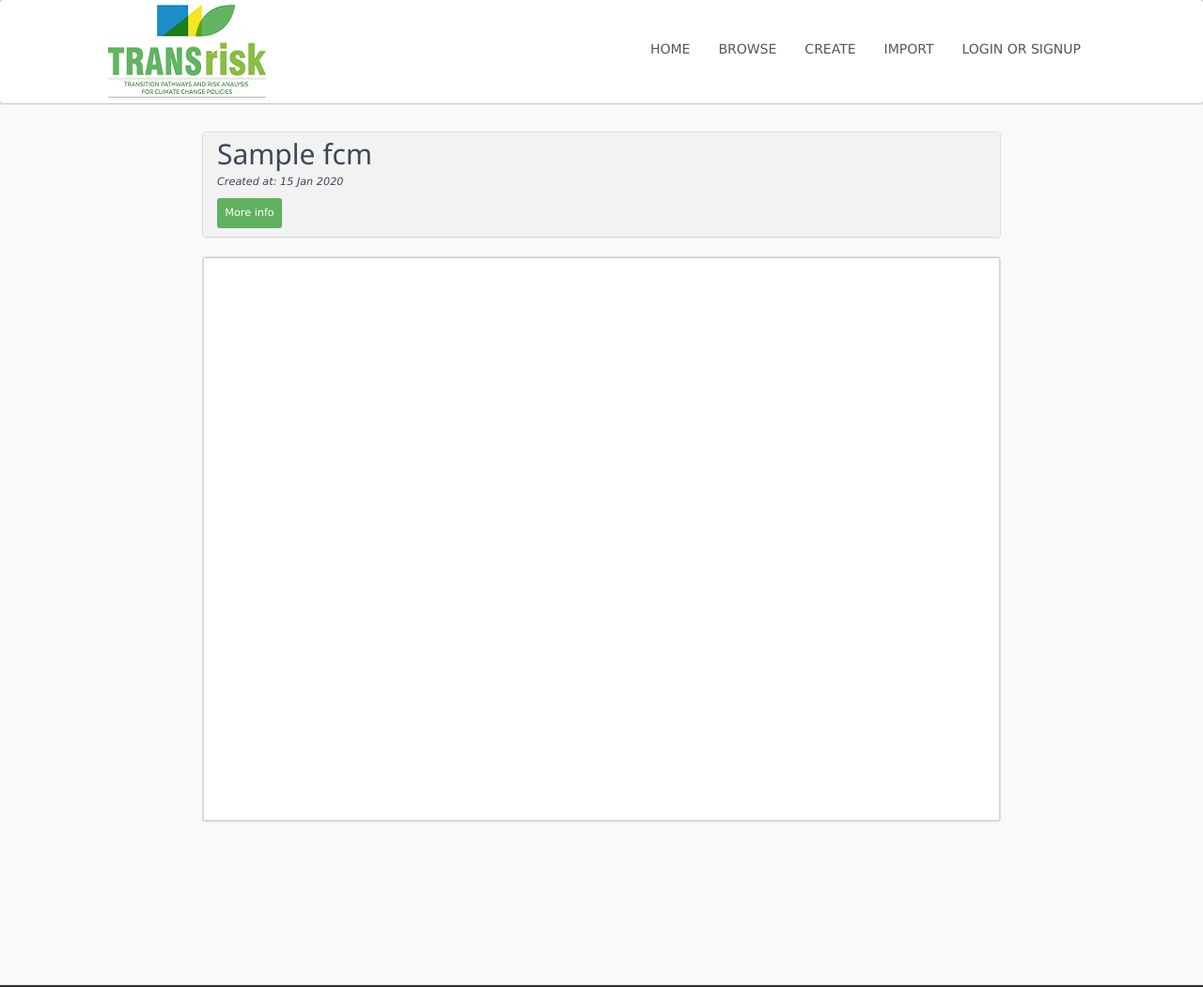
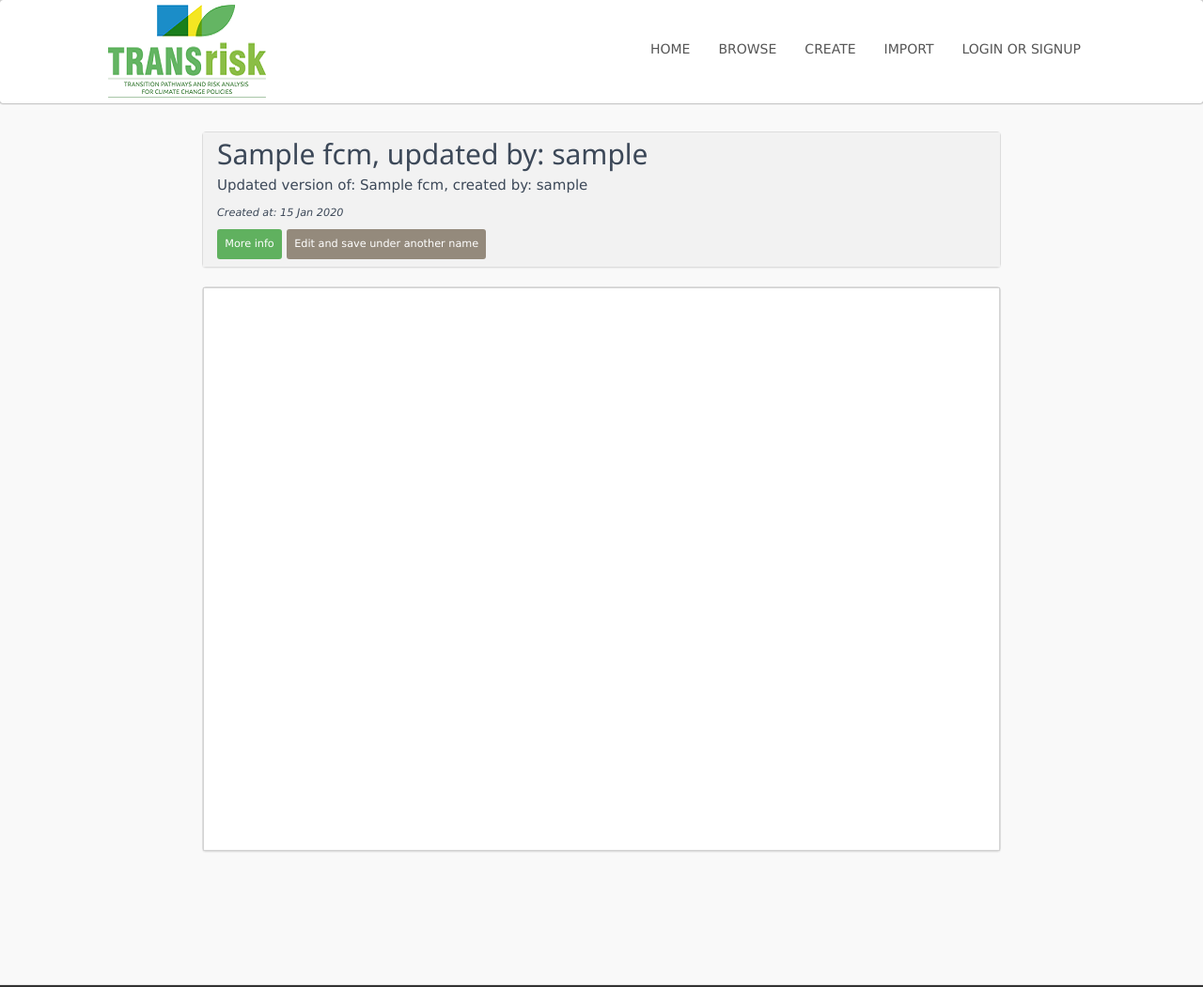
Before and after one commit to gtsapelas/TRANSrisk_fcm_app, a Django app: page /fcm/view-fcm/1/ in a window 1280 px wide. Shown: the whole page at 94% size. Run offline with Django 3.2, Linux system fonts and the light colour scheme; tables that the repository leaves empty hold one stand-in row (values such as "Sample post"); some libraries are stand-ins or nearby versions.

Commit message:
edit and save under another name

```diff
--- a/TRANSrisk_fcm_project/settings_management/settings-loader.txt
+++ b/TRANSrisk_fcm_project/settings_management/settings-loader.txt
@@ -1 +1 @@
-development
+development_gtsap
--- a/fcm_app/models.py
+++ b/fcm_app/models.py
@@ -23,6 +23,7 @@ class FCM(models.Model):
     manual = models.BooleanField(default=False)   #  default = None  # allios null=True # false an einai etoimo kai to allazoume an einai manual
     tags = models.ManyToManyField(Tags, related_name='fcm_set')
     image_url = models.TextField(null=True)
+    original = models.IntegerField(default=None, null=True)
 
     def __str__(self):
         return self.title
--- a/fcm_app/templates/fcm_app/browse.html
+++ b/fcm_app/templates/fcm_app/browse.html
@@ -53,8 +53,8 @@
             {% for fcm in all_fcms %}
                 <div class="col-sm-4 card-container">
                     <a href="{% url 'fcm_app:view_fcm' fcm.id %}" class="card">
-                        <div class="card-header text-center" title="{{ fcm.title }}">
-                           {{ fcm.title }}
+                        <div class="card-header text-center" title="{{ fcm.title }}{% if fcm.original is not None %}, updated by: {{ fcm.user.username }} {% endif %}">
+                           {{ fcm.title }} {% if fcm.original is not None %}, updated by: {{ fcm.user.username }} {% endif %}
                         </div>
                         <div class="card-content text-center" style="position: relative">
                             {% if fcm.image_url != None %}
--- a/fcm_app/templates/fcm_app/edit_fcm2.html
+++ b/fcm_app/templates/fcm_app/edit_fcm2.html
@@ -622,7 +622,7 @@
 <!--<body onload="init(); ">-->
 <div class="container text-center create-fcm-container">
     <div class="col-sm-offset-1 col-sm-10 edit-fcm-container">
-        <h1 class="col-sm-12" style="text-align: center">Edit the {{ fcm.title }}</h1>
+        <h1 class="col-sm-12" style="text-align: center">Edit the {{ fcm.title }}{% if fcm.original is not None %}, updated by: {{ fcm.user.username }} {% endif %}</h1>
     </div>
     <br>
 
--- a/fcm_app/templates/fcm_app/view_fcm4.html
+++ b/fcm_app/templates/fcm_app/view_fcm4.html
@@ -539,11 +539,17 @@
 
     <div class="col-sm-offset-1 col-sm-10 panel panel-default" style="padding: 0; margin-top: 0;">
         <div class="panel-body">
-            <h1>{{ fcm.title}}</h1>
+            <h1>{{ fcm.title}}{% if fcm.original is not None %}, updated by: {{ fcm.user.username }} {% endif %}</h1>
+            {% if original_title != ""%}
+                <p> Updated version of: {{ original_title }}, created by: {{ original_username }}</p>
+            {% endif %}
             <div id="creation"> Created at: {{ fcm.creation_date|date:"d M Y" }}</div>
+
             <button type="button" class="btn btn-info" data-toggle="collapse" data-target="#demo">More info</button>
             {% if fcm.user == request.user %}
                 <a type="button" href="{% url 'fcm_app:edit_fcm' fcm_id=fcm.id %}" class="button btn btn-default" style="background-color: #948a7c; width: 60px;">Edit</a>
+            {% else %}
+                <a type="button" href="{% url 'fcm_app:edit_fcm' fcm_id=fcm.id %}" class="button btn btn-default" style="background-color: #948a7c;">Edit and save under another name</a>
             {% endif %}
             <div id="demo" class="collapse">
                 <table class="table">
--- a/fcm_app/views.py
+++ b/fcm_app/views.py
@@ -15,8 +15,8 @@ from bs4 import BeautifulSoup
 from django.shortcuts import get_object_or_404
 from django import forms
 import json, pdb
-import urllib.parse as urllib
-# import urllib2
+# import urllib.parse as urllib
+import urllib2 as urllib
 
 from django.http import HttpResponseForbidden
 from django.contrib.auth.decorators import login_required
@@ -279,12 +279,21 @@ def view_fcm(request, fcm_id):
                 info_edge_dict[str(edge_item.id_in_fcm)] = 'No more information available'
         print(info_edge_dict)
 
+        original_title = ''
+        original_username = ''
+        if fcm.original is not None:
+            original_id = int(fcm.original)
+            original_title = FCM.objects.get(pk=int(original_id)).title
+            original_username = FCM.objects.get(pk=int(original_id)).user.username
+
         return render(request, 'fcm_app/view_fcm4.html', {
             'fcm': fcm,
             #'data1': x,
             #'form': form,
             'info_dict': info_dict,
             'info_edge_dict': info_edge_dict,
+            'original_title': original_title,
+            'original_username': original_username
         })
 
 
@@ -411,8 +420,9 @@ def my_fcms(request):
 def edit_fcm(request, fcm_id):
     storage = messages.get_messages(request)
     storage.used = True
-
+    another_user = False
     fcm = FCM.objects.get(pk=fcm_id)
+    original_id=-1
     if fcm.manual == False:
         if request.user == fcm.user:
             if request.method == 'POST':
@@ -461,80 +471,93 @@ def edit_fcm(request, fcm_id):
             })
         return HttpResponseForbidden()
     else:
-        if request.user == fcm.user:
-            if request.method == 'POST':
-                #data = {'map_image': fcm.map_image, 'map_html': fcm.map_html}
-                #data = {'chartis': fcm.chartis}
-                #print(data)
-                form = jsForm(request.POST)
-                # pdb.set_trace()
-                if form.is_valid():
-                    print(request.user)
-                    user = request.user
-                    if user.is_authenticated():
-                        fcm.title=form.cleaned_data['title']
-                        fcm.description=form.cleaned_data['description']
-                        fcm.country=form.cleaned_data['country']
-                        fcm.status=form.cleaned_data['status']
-                        fcm.chartis = form.cleaned_data['chartis']
-                        fcm.image_url = form.cleaned_data['image']
-                        fcm.save()
-                        tags = form.cleaned_data['tags']
-                        fcm.tags.clear()
-                        for tag_element in tags:
-                            try:
-                                new_tag = Tags(name=str(tag_element))
-                                new_tag.save()
-                            except DatabaseError:
-                                pass
-                            fcm.tags.add(str(tag_element))
+        if request.method == 'POST':
+            #data = {'map_image': fcm.map_image, 'map_html': fcm.map_html}
+            #data = {'chartis': fcm.chartis}
+            #print(data)
 
-                        description_json = json.loads(form.cleaned_data['chartis'])
+            if request.user != fcm.user:
+                another_user = True
+            form = jsForm(request.POST)
+            # pdb.set_trace()
+            if form.is_valid():
+                print(request.user)
+                user = request.user
+                if user.is_authenticated():
+                    if another_user:
+                        original_id = fcm.id
+                        fcm=FCM(user=user, creation_date=datetime.now(), manual = True, original=original_id)
+                        # fcm.title = form.cleaned_data['title'] + ", updated by:" + str(user.username)
 
-                        print(description_json)
-                        x = description_json
-                        x1 = x['nodes']  # list pou exei dictionaries
-                        x2 = x['edges']  # list
+                    # else:
+                    fcm.title=form.cleaned_data['title']
+                    fcm.description=form.cleaned_data['description']
+                    fcm.country=form.cleaned_data['country']
+                    fcm.status=form.cleaned_data['status']
+                    fcm.chartis = form.cleaned_data['chartis']
+                    fcm.image_url = form.cleaned_data['image']
+                    fcm.save()
+                    tags = form.cleaned_data['tags']
+                    fcm.tags.clear()
+                    for tag_element in tags:
+                        try:
+                            new_tag = Tags(name=str(tag_element))
+                            new_tag.save()
+                        except DatabaseError:
+                            pass
+                        fcm.tags.add(str(tag_element))
 
-                        for concept in FCM_CONCEPT.objects.filter(fcm=fcm):
-                            concept.delete()
+                    description_json = json.loads(form.cleaned_data['chartis'])
 
-                        for edge in FCM_EDGES_IN_FCM_CONCEPT.objects.filter(fcm=fcm):
-                            edge.delete()
+                    print(description_json)
+                    x = description_json
+                    x1 = x['nodes']  # list pou exei dictionaries
+                    x2 = x['edges']  # list
 
-                        for i in x1:
-                            fcm_concept = FCM_CONCEPT(fcm=fcm, title=i['label'], id_in_fcm=i['id'], x_position=i['x'], y_position=i['y'])
-                            fcm_concept.save()
-                            if str(i['concept_info']).strip() != "":
-                                fcm_concept_info = FCM_CONCEPT_INFO(fcm_concept=fcm_concept, info=str(i['concept_info']).strip())
-                                fcm_concept_info.save()
-                        for i in x2:
-                            fcm_edges_in_fcm_concept = FCM_EDGES_IN_FCM_CONCEPT(fcm=fcm, id_in_fcm=i['id'], text=i['label'], from_concept=
-                            FCM_CONCEPT.objects.filter(fcm=fcm).filter(id_in_fcm=i['from'])[0], to_concept=
-                                                                                FCM_CONCEPT.objects.filter(fcm=fcm).filter(id_in_fcm=i['to'])[0])
-                            fcm_edges_in_fcm_concept.save()
-                            if str(i['relation_info']).strip() != "":
-                                fcm_relation_info = FCM_EDGE_INFO(fcm_edge=fcm_edges_in_fcm_concept, info=str(i['relation_info']).strip())
-                                fcm_relation_info.save()
+                    for concept in FCM_CONCEPT.objects.filter(fcm=fcm):
+                        concept.delete()
 
-                        messages.success(request, 'edited successfully')
-                    else:
-                        messages.error(request, "You must login to edit a map")
+                    for edge in FCM_EDGES_IN_FCM_CONCEPT.objects.filter(fcm=fcm):
+                        edge.delete()
+
+                    for i in x1:
+                        fcm_concept = FCM_CONCEPT(fcm=fcm, title=i['label'], id_in_fcm=i['id'], x_position=i['x'], y_position=i['y'])
+                        fcm_concept.save()
+                        if str(i['concept_info']).strip() != "":
+                            fcm_concept_info = FCM_CONCEPT_INFO(fcm_concept=fcm_concept, info=str(i['concept_info']).strip())
+                            fcm_concept_info.save()
+                    for i in x2:
+                        fcm_edges_in_fcm_concept = FCM_EDGES_IN_FCM_CONCEPT(fcm=fcm, id_in_fcm=i['id'], text=i['label'], from_concept=
+                        FCM_CONCEPT.objects.filter(fcm=fcm).filter(id_in_fcm=i['from'])[0], to_concept=
+                                                                            FCM_CONCEPT.objects.filter(fcm=fcm).filter(id_in_fcm=i['to'])[0])
+                        fcm_edges_in_fcm_concept.save()
+                        if str(i['relation_info']).strip() != "":
+                            fcm_relation_info = FCM_EDGE_INFO(fcm_edge=fcm_edges_in_fcm_concept, info=str(i['relation_info']).strip())
+                            fcm_relation_info.save()
+
+                    messages.success(request, 'edited successfully')
                 else:
-                    messages.error(request, "form invalid")
-            data = {'title': fcm.title, 'description': fcm.description, 'country': fcm.country, 'status': fcm.status, 'chartis': fcm.chartis}
-            form = jsForm(initial=data)
+                    messages.error(request, "You must login to edit a map")
+            else:
+                messages.error(request, "form invalid")
+        data = {'title': fcm.title, 'description': fcm.description, 'country': fcm.country, 'status': fcm.status, 'chartis': fcm.chartis}
+        form = jsForm(initial=data)
 
-            tags = [t.name for t in fcm.tags.all()]
-            print(tags)
+        tags = [t.name for t in fcm.tags.all()]
+        print(tags)
 
-            #form.fields['chartis'].widget = forms.HiddenInput()
-            #form.fields['map_image'].widget = forms.HiddenInput()
-            #form.fields['map_html'].widget = forms.HiddenInput()
+        #form.fields['chartis'].widget = forms.HiddenInput()
+        #form.fields['map_image'].widget = forms.HiddenInput()
+        #form.fields['map_html'].widget = forms.HiddenInput()
 
-            concept_info_form = FCMCONCEPTForm()
-            relation_info_form = FCMEDGEForm()
+        concept_info_form = FCMCONCEPTForm()
+        relation_info_form = FCMEDGEForm()
 
+
+
+        if another_user:
+            return redirect('/fcm/view-fcm/'+str(fcm.id)+'/')
+        else:
             return render(request, 'fcm_app/edit_fcm2.html', {
                 'form': form,
                 'fcm': fcm,
@@ -542,7 +565,7 @@ def edit_fcm(request, fcm_id):
                 'concept_info_form': concept_info_form,
                 'relation_info_form': relation_info_form
             })
-        return HttpResponseForbidden()
+        # return HttpResponseForbidden()
 
 
 @login_required
```
Also changed, not shown: fcm_app/migrations/0034_fcm_original.py (added).
